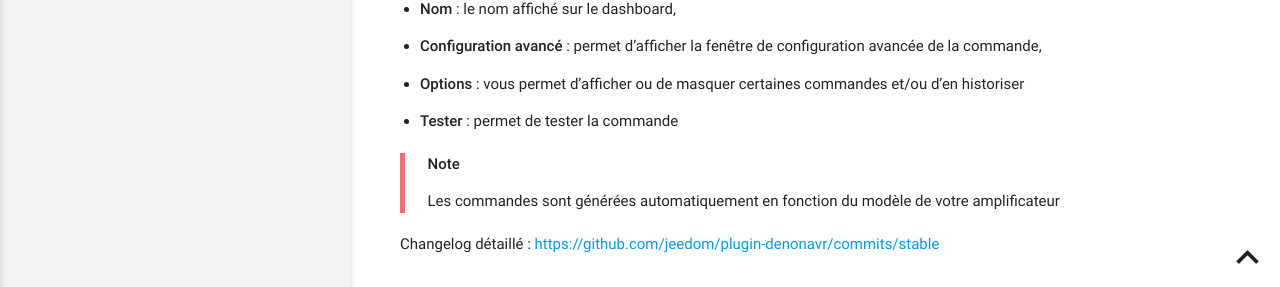
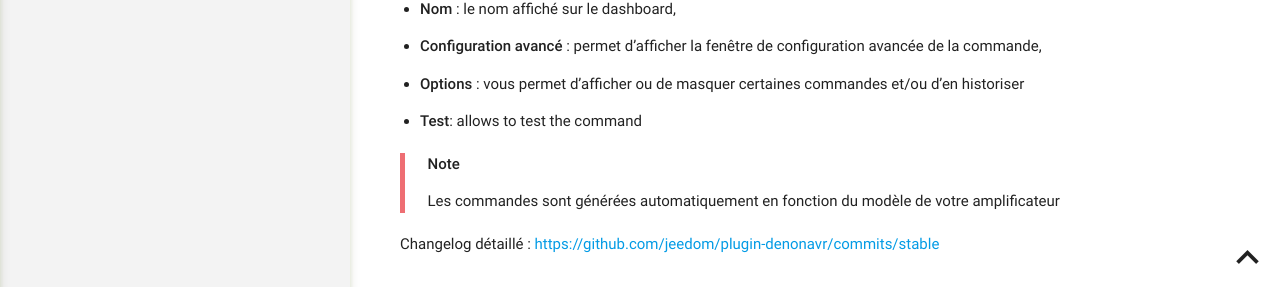
Before and after one commit to jeedom/plugin-denonavr, a Jekyll site: the page built from docs/en_US/index.md, in a window 1280 px wide and 1032 px high. Shown: the part 742-1029 px from the top of the window. Built offline with Jekyll 4.4.1, drawn with Linux system fonts in a browser that asks for light colours; our own code applies the rules of GitHub Pages for plain Markdown files.

Commit message:
[ROBOT] Action all

```diff
--- a/docs/en_US/index.md
+++ b/docs/en_US/index.md
@@ -44,7 +44,7 @@ En dessous vous retrouvez la liste des commandes :
 -   **Options** : vous permet d’afficher ou de masquer certaines
     commandes et/ou d’en historiser
 
--   **Tester** : permet de tester la commande
+-   **Test**: allows to test the command
 
 > **Note**
 >
```
